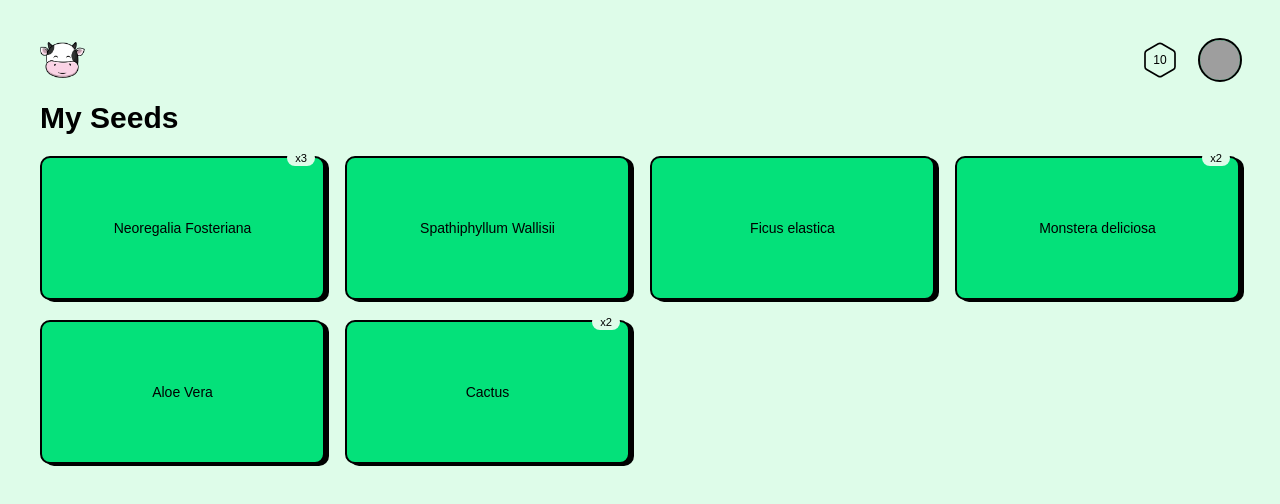
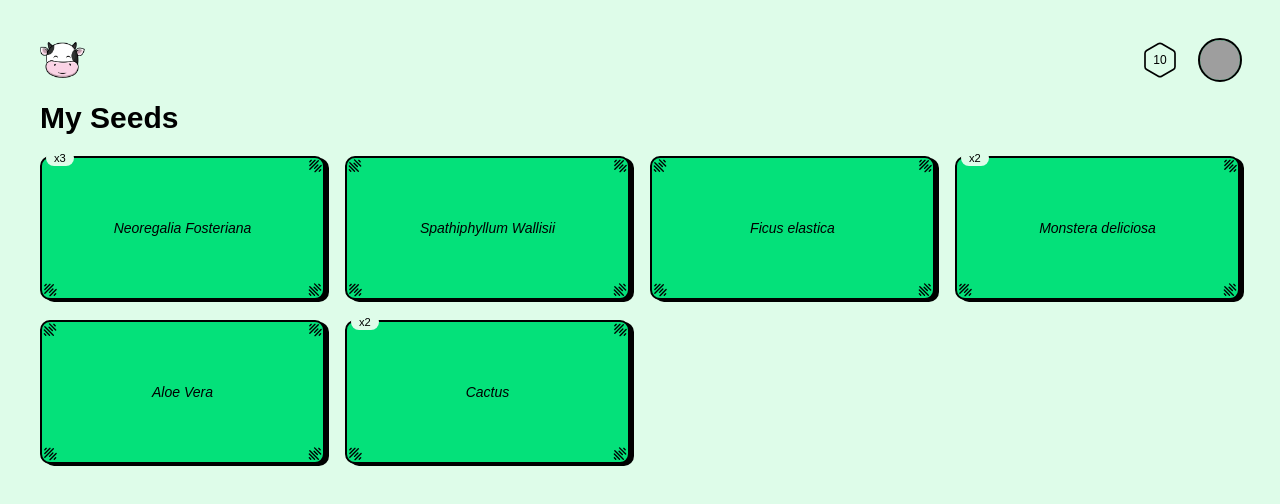
Before and after one commit to jasonuc/moota, a React (Vite) app in the folder web/: page /seeds in a window 1280 px wide. Shown: the top 504 px of the page. Built offline with nearby package versions, Linux system fonts and the light colour scheme; grey boxes are pictures that could not be loaded; a web font is replaced by a local one.

Commit message:
feat: improve design of the seed buttons on seeds route

```diff
--- a/web/src/routes/seeds.tsx
+++ b/web/src/routes/seeds.tsx
@@ -1,6 +1,7 @@
 import Header from '@/components/header'
 import { Button } from '@/components/ui/button'
 import { createFileRoute } from '@tanstack/react-router'
+import { AudioLinesIcon } from 'lucide-react'
 
 export const Route = createFileRoute('/seeds')({
   component: RouteComponent,
@@ -55,9 +56,18 @@ function RouteComponent() {
       <div className="grid grid-cols-3 md:grid-cols-4 gap-5">
         {seeds.map(({ id, botanicalName, count }) => (
           <Button asChild className="relative h-36" key={id}>
-            <div className="size-full">
-              {count > 1 && <small className="absolute right-2 -top-2 bg-background px-2 rounded-full">x{count}</small>}
-              <p className="text-wrap text-center">{botanicalName}</p>
+            <div className="size-full relative">
+              <AudioLinesIcon
+                className="absolute bottom-0 left-0 rotate-45" />
+              <AudioLinesIcon
+                className="absolute bottom-0 right-0 -rotate-45" />
+              <AudioLinesIcon
+                className="absolute top-0 right-0 rotate-45" />
+              {!(count > 1) && <AudioLinesIcon
+                className="absolute top-0 left-0 -rotate-45" />}
+
+              {count > 1 && <small className="absolute left-1 -top-2 bg-background px-2 rounded-full">x{count}</small>}
+              <p className="italic text-wrap text-center">{botanicalName}</p>
             </div>
           </Button>
         ))}
```
